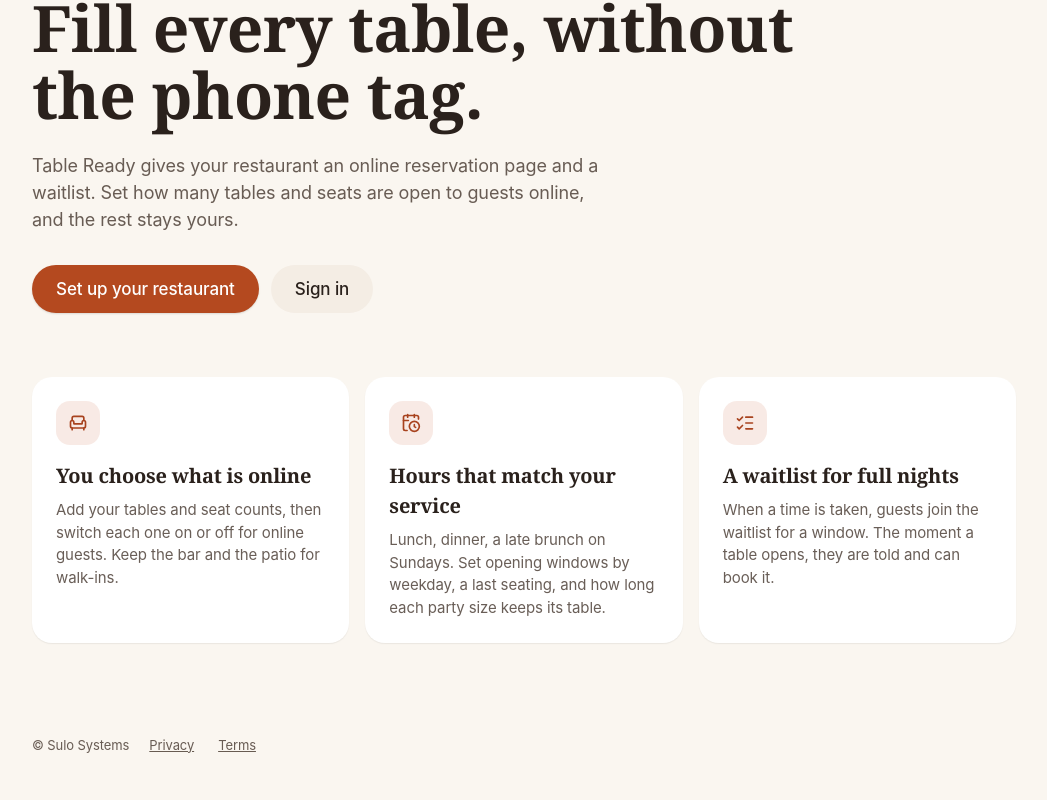
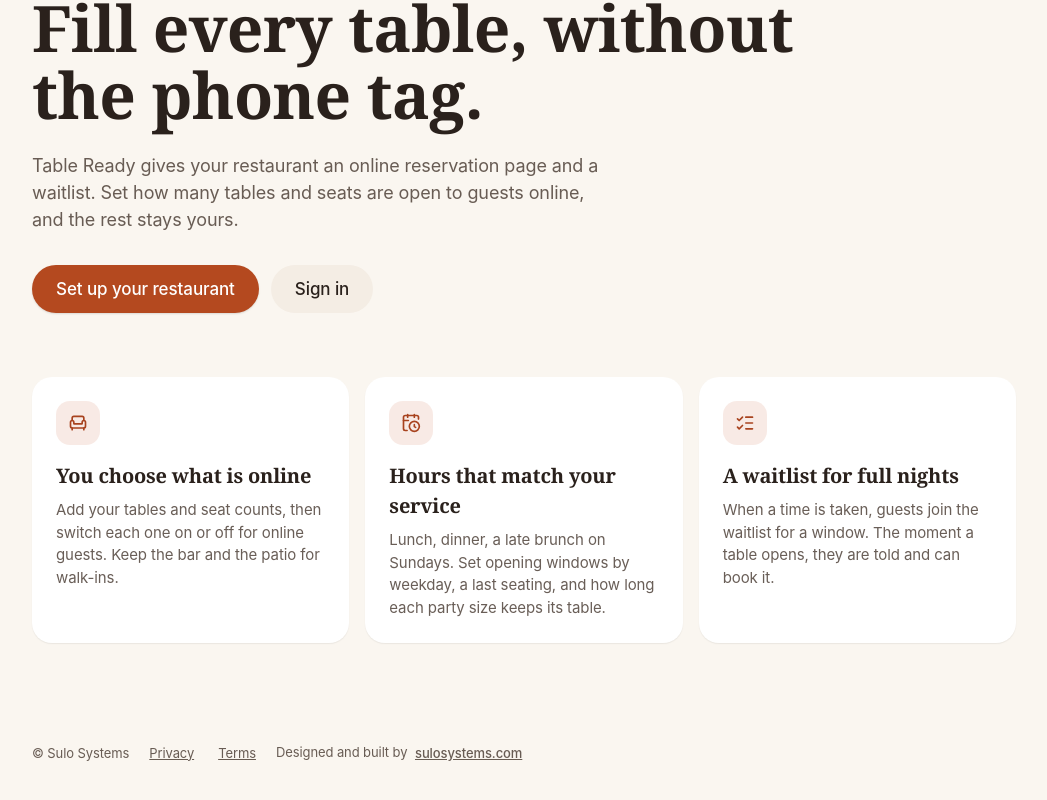
Before and after one commit to sadeedbari/table-ready, a Next.js app: page / in a window 1280 px wide. Shown: the part 190-990 px from the top of the page, without its empty margins (116-1163 px from the left). Built offline with nearby package versions, Linux system fonts and the light colour scheme.

Commit message:
Footer credit: Designed and built by sulosystems.com

```diff
--- a/src/app/page.tsx
+++ b/src/app/page.tsx
@@ -43,6 +43,10 @@ export default function Home() {
         <span className="py-2">© Sulo Systems</span>
         <Link href="/privacy" className="inline-flex min-h-11 items-center px-1 underline">Privacy</Link>
         <Link href="/terms" className="inline-flex min-h-11 items-center px-1 underline">Terms</Link>
+        <span className="py-2">
+          Designed and built by{" "}
+          <a href="https://sulosystems.com" target="_blank" rel="noopener noreferrer" className="inline-flex min-h-11 items-center px-1 font-medium underline">sulosystems.com</a>
+        </span>
       </footer>
     </main>
   );
--- a/src/components/legal/legal-page.tsx
+++ b/src/components/legal/legal-page.tsx
@@ -22,6 +22,10 @@ export function LegalPage({ title, children }: { title: string; children: React.
       </main>
       <footer className="border-t border-separator py-8 text-center text-[13px] text-label-3">
         © {new Date().getFullYear()} {LEGAL.operator}. {LEGAL.product} is operated by {LEGAL.operator}.
+        <div className="mt-1">
+          Designed and built by{" "}
+          <a href="https://sulosystems.com" target="_blank" rel="noopener noreferrer" className="inline-flex min-h-11 items-center px-1 font-medium underline">sulosystems.com</a>
+        </div>
       </footer>
     </div>
   );
```
